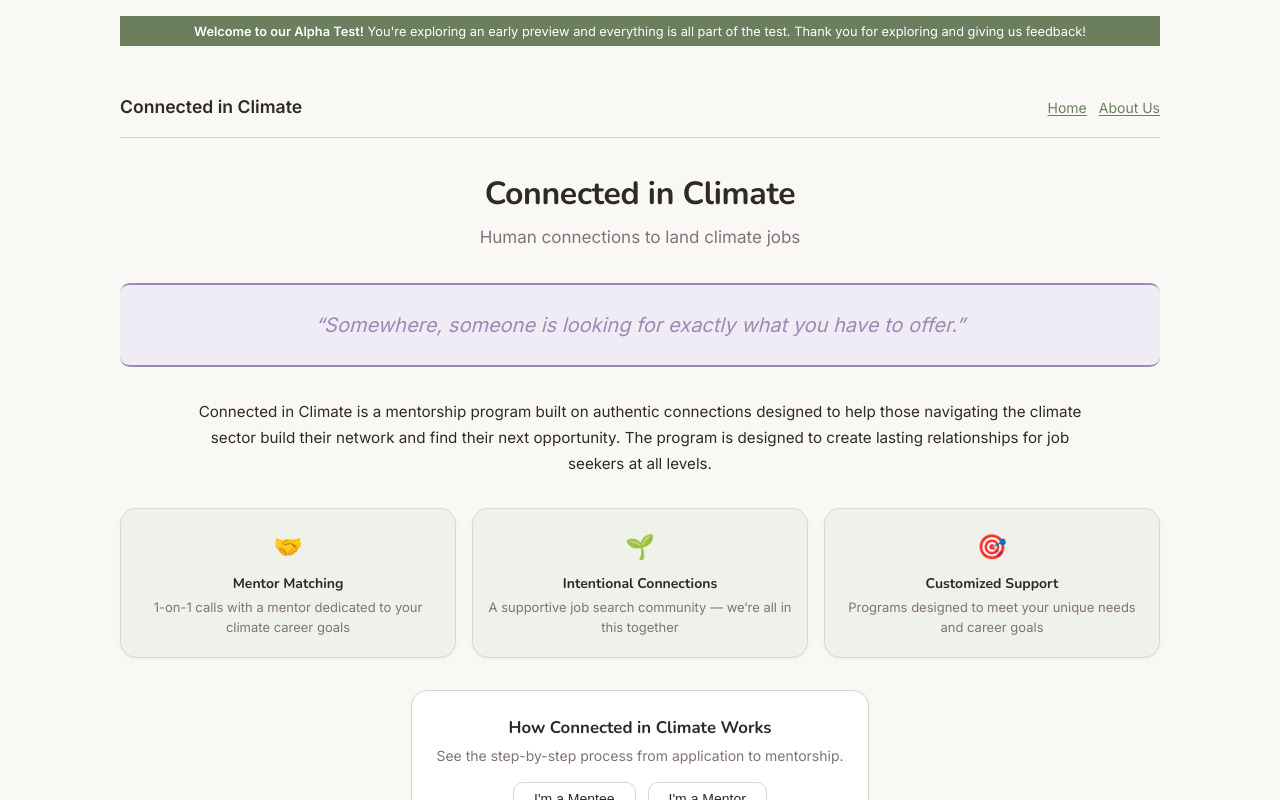
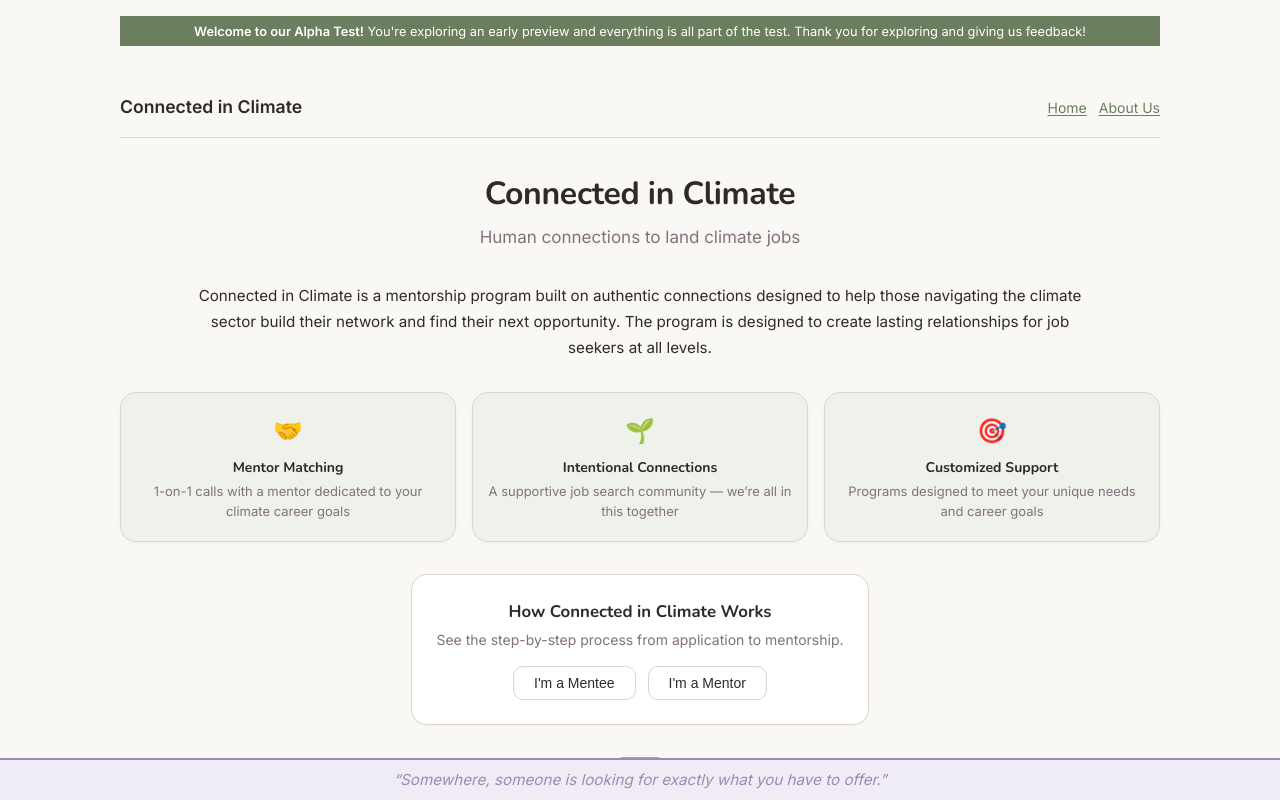
Before and after one commit to krzheng3150/connected-in-climate, a React (Vite) app in the folder client/: page / in a window 1280 px wide. Shown: the top 800 px of the page. Built offline with nearby package versions, Linux system fonts and the light colour scheme; no server answers.

Commit message:
Move landing page quote to fixed bottom banner
Co-Authored-By: Claude Opus 4.6 <noreply@anthropic.com>

```diff
--- a/client/src/index.css
+++ b/client/src/index.css
@@ -77,7 +77,7 @@ h1, h2, h3, h4, h5, h6 {
 .landing {
   max-width: 1080px;
   margin: 0 auto;
-  padding: 1rem 1.25rem 2rem;
+  padding: 1rem 1.25rem 4rem;
   text-align: center;
   min-height: 100dvh;
   display: flex;
@@ -114,19 +114,20 @@ h1, h2, h3, h4, h5, h6 {
   line-height: 1.6;
 }
 
-.landing-quote {
+.landing-quote-banner {
+  position: fixed;
+  bottom: 0;
+  left: 0;
+  width: 100%;
   font-style: italic;
-  font-size: 1.25rem;
-  line-height: 1.6;
+  font-size: 0.95rem;
+  line-height: 1.4;
   color: var(--accent-secondary);
-  padding: 1.5rem 2rem;
+  padding: 0.6rem 1.5rem;
+  background: var(--accent-secondary-light);
   border-top: 2px solid var(--accent-secondary);
-  border-bottom: 2px solid var(--accent-secondary);
-  border-left: none;
-  border-right: none;
-  background: var(--accent-secondary-light);
-  border-radius: var(--radius);
   text-align: center;
+  z-index: 100;
 }
 
 .landing-intro {
--- a/client/src/pages/Landing.jsx
+++ b/client/src/pages/Landing.jsx
@@ -69,10 +69,6 @@ export default function Landing() {
         <h1>Connected in Climate</h1>
         <p className="tagline">Human connections to land climate jobs</p>
       </div>
-
-      <blockquote className="landing-quote">
-        &ldquo;Somewhere, someone is looking for exactly what you have to offer.&rdquo;
-      </blockquote>
 
       <p className="landing-intro">
         Connected in Climate is a mentorship program built on authentic connections designed to help
@@ -148,6 +144,10 @@ export default function Landing() {
           />
         </div>
       )}
+
+      <div className="landing-quote-banner">
+        &ldquo;Somewhere, someone is looking for exactly what you have to offer.&rdquo;
+      </div>
     </div>
   )
 }
```
